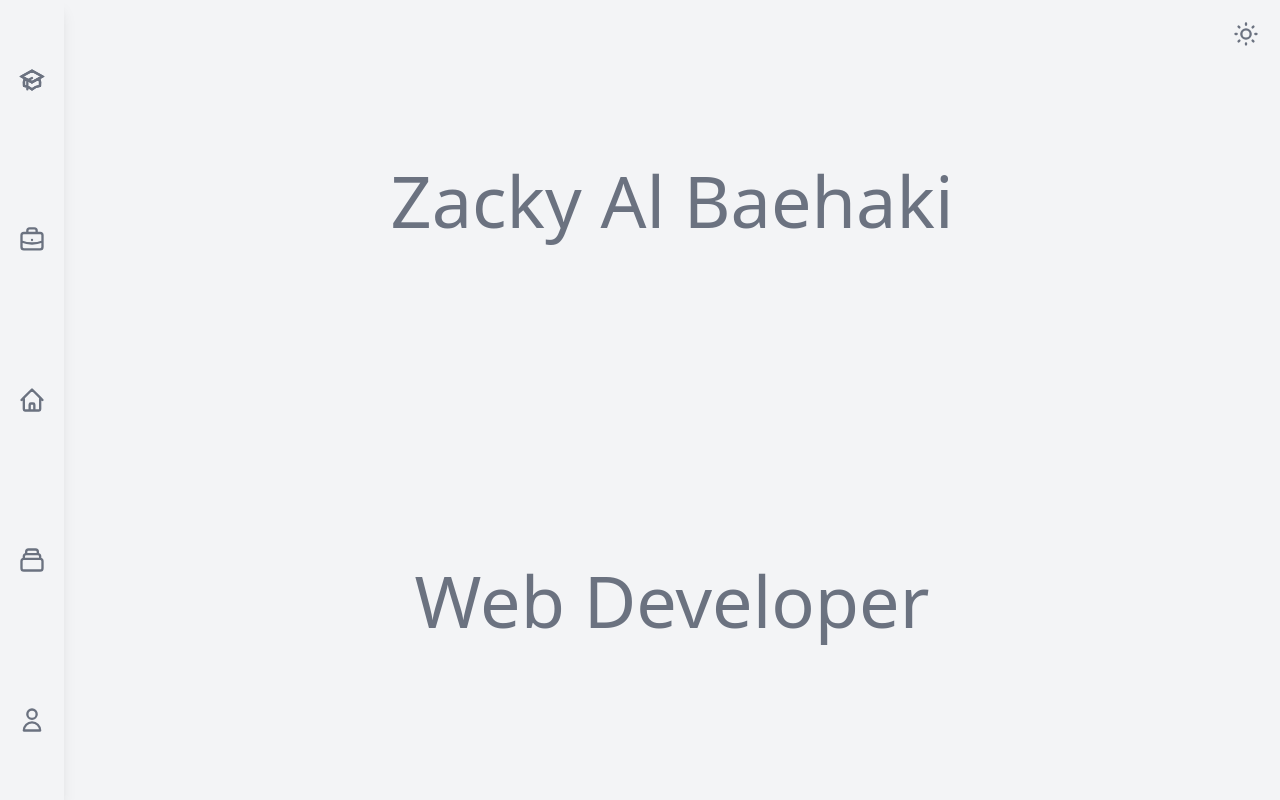
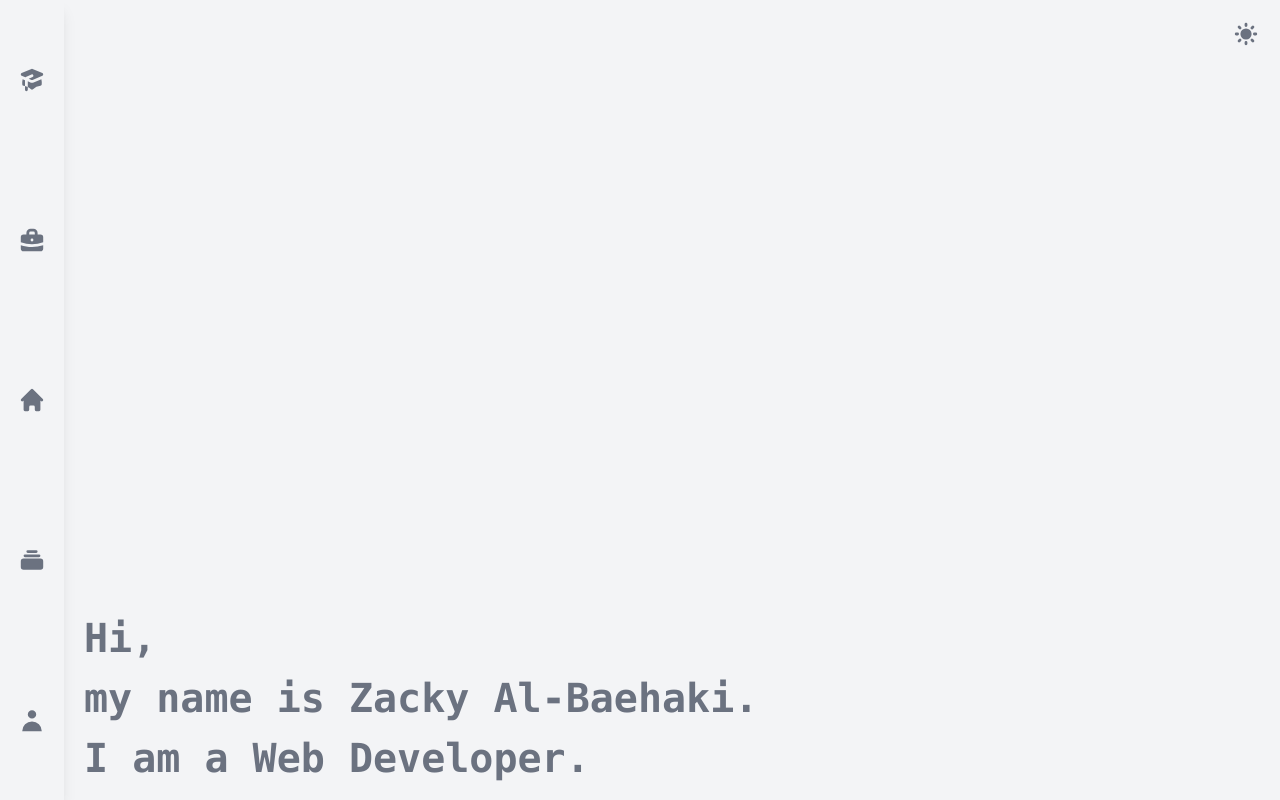
Before and after one commit to albaehaki/albaehaki-porto, a React (Create React App) app: page / in a window 1280 px wide. Built offline with nearby package versions, Linux system fonts and the light colour scheme.

Commit message:
50% home display

```diff
--- a/src/components/contents/pages/home.tsx
+++ b/src/components/contents/pages/home.tsx
@@ -2,9 +2,18 @@ import React from "react";
 
 const Home = () => {
   return (
-    <div className="grid h-screen">
-      <h1 className="m-auto text-7xl">Zacky Al Baehaki</h1>
-      <h1 className="m-auto text-7xl">Web Developer</h1>
+    <div className="p-5 h-screen">
+      {/* <p className="absolute sm:bottom-24 font-black sm:text-7xl bottom-36 text-5xl">
+        Zacky Al Baehaki
+      </p>
+      <p className="absolute sm:bottom-5 font-bold sm:text-7xl bottom-24 text-5xl">
+        Web Developer
+      </p> */}
+      <p className="absolute font-bold sm:bottom-3 bottom-20 lg:text-[40px] text-[30px]">
+        Hi,
+        <br /> my name is Zacky Al-Baehaki.
+        <br /> I am a Web Developer.
+      </p>
     </div>
   );
 };
--- a/src/components/header/header.tsx
+++ b/src/components/header/header.tsx
@@ -6,7 +6,7 @@ import {
   BriefcaseIcon,
   UserIcon,
   CollectionIcon,
-} from "@heroicons/react/outline";
+} from "@heroicons/react/solid";
 
 const header = () => {
   const style: any = `w-7`;
--- a/src/components/page.tsx
+++ b/src/components/page.tsx
@@ -1,7 +1,7 @@
 import React from "react";
 import Header from "./header/header";
 import Content from "./contents/content";
-import { SunIcon, MoonIcon } from "@heroicons/react/outline";
+import { SunIcon, MoonIcon } from "@heroicons/react/solid";
 import { UseAppSelector, useAppDispatch } from "../redux/Hook";
 import { selectDark, DarkModeOn } from "../redux/Slice/DarkSlice";
 
@@ -10,7 +10,7 @@ const Page = () => {
   const dispatch = useAppDispatch();
 
   return (
-    <div className="flex text-gray-500 dark:text-gray-100 sm:flex-col lg:flex-row flex-col-reverse dark:bg-gray-800 bg-gray-100 overflow-hidden h-screen ">
+    <div className="flex font-mono text-gray-500 dark:text-gray-100 sm:flex-col lg:flex-row flex-col-reverse dark:bg-gray-800 bg-gray-100 overflow-hidden h-screen ">
       <Header />
       <Content />
       <button
```
